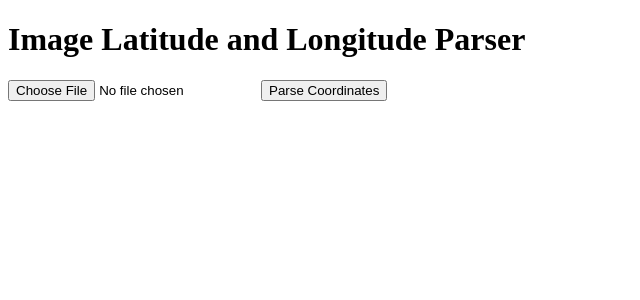
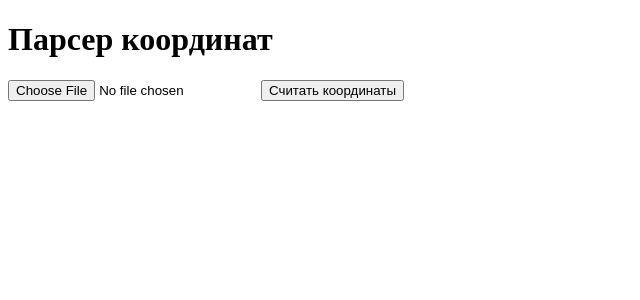
Before and after one commit to noxfox99/coord, a Next.js app: page / in a window 1280 px wide. Shown: the top 300 px of the page, without its empty margins (0-640 px from the left). Built offline with nearby package versions, Linux system fonts and the light colour scheme.

Commit message:
Update ImageParserApp.js

```diff
--- a/components/ImageParserApp.js
+++ b/components/ImageParserApp.js
@@ -1,4 +1,5 @@
 import React, { useState } from 'react';
+import Tesseract from 'tesseract.js';
 
 function ImageParserApp() {
   const [coordinates, setCoordinates] = useState({ lat: '', lon: '' });
@@ -14,20 +15,28 @@ function ImageParserApp() {
   };
 
   const parseCoordinates = () => {
-    const text = `45,04312, 41,90517 (+3м)`; // Placeholder for OCR implementation
-    const regex = /([0-9]+,[0-9]+)/g;
-    const matches = text.match(regex);
-    if (matches && matches.length >= 2) {
-      setCoordinates({ lat: matches[0], lon: matches[1] });
-    }
+    if (!image) return;
+    Tesseract.recognize(
+      image,
+      'eng',
+      { logger: (m) => console.log(m) }
+    ).then(({ data: { text } }) => {
+      const regex = /([0-9]+,[0-9]+)/g;
+      const matches = text.match(regex);
+      if (matches && matches.length >= 2) {
+        setCoordinates({ lat: matches[0], lon: matches[1] });
+      } else {
+        alert('Coordinates not found');
+      }
+    });
   };
 
   return (
     <div className="p-4">
-      <h1 className="text-xl font-bold mb-2">Image Latitude and Longitude Parser</h1>
+      <h1 className="text-xl font-bold mb-2">Парсер координат</h1>
       <input type="file" onChange={handleImageUpload} className="mb-4" />
       {image && <img src={image} alt="Uploaded" className="mb-4 rounded" />}
-      <button onClick={parseCoordinates} className="px-4 py-2 bg-blue-500 text-white rounded">Parse Coordinates</button>
+      <button onClick={parseCoordinates} className="px-4 py-2 bg-blue-500 text-white rounded">Считать координаты</button>
       {coordinates.lat && coordinates.lon && (
         <div className="mt-2">
           <p>Latitude: {coordinates.lat}</p>
```
